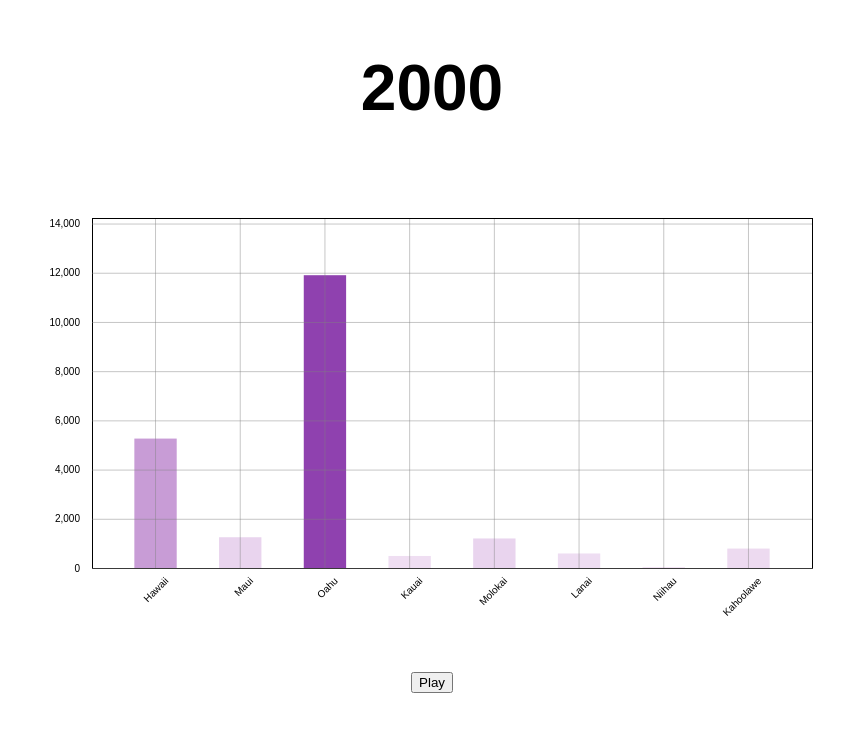
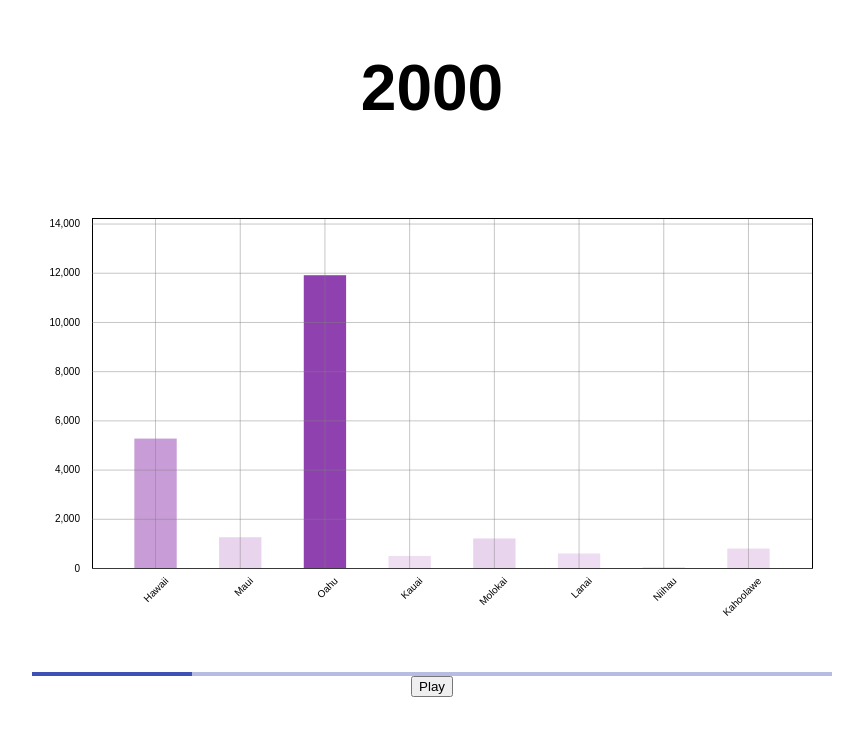
Before and after one commit to Inventrixx/HawaiianPigs, a React (Create React App) app: page / in a window 1280 px wide. Shown: the top 736 px of the page, without its empty margins (208-1071 px from the left). Built offline with nearby package versions, Linux system fonts and the light colour scheme.

Commit message:
deleted flex-box, conflict w/ progress-bar

```diff
--- a/src/components/pages/styles/styles.css
+++ b/src/components/pages/styles/styles.css
@@ -1,9 +1,3 @@
-.main-container {
-    display: flex;
-    justify-content: center;
-    flex-wrap: wrap
-}
-
 .title {
     text-align: center;
     font-weight: 800;
@@ -11,6 +5,12 @@
     width: 100%;
 }
 
+.progress-bar {
+    -ms-grid-column: 1;
+    -ms-grid-column-span: 2;
+    grid-column: 1 / 3;
+}
+
 .playPause-container {
     width: 100%;
     display: flex;
```
